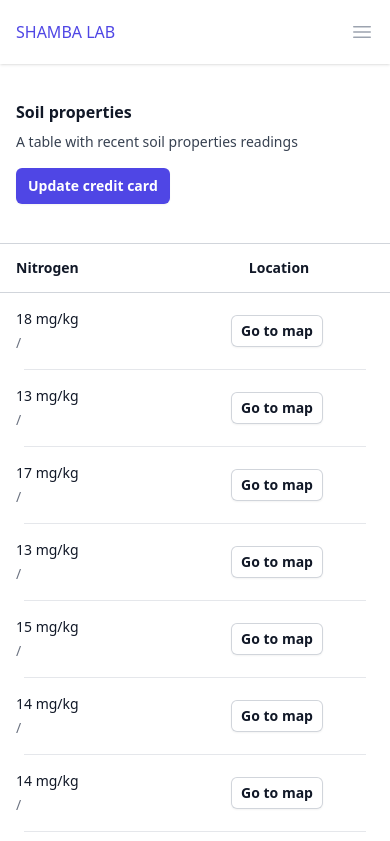
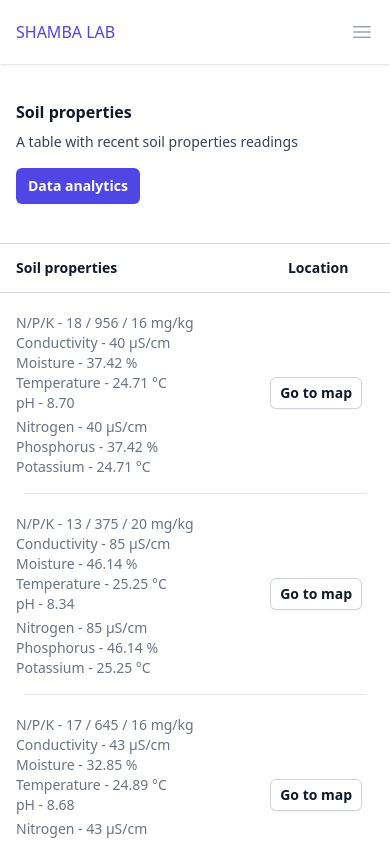
Before and after one commit to lennyjuma/shamba-ui, a Vue app: page /tables in a window 390 px wide. Shown: the top 841 px of the page. Built offline with nearby package versions, Linux system fonts and the light colour scheme; what highcharts-vue would draw is missing.

Commit message:
made tables responsive

```diff
--- a/src/views/tables/index.vue
+++ b/src/views/tables/index.vue
@@ -6,14 +6,16 @@
         <p class="mt-2 text-sm text-gray-700">A table with recent soil properties readings</p>
       </div>
       <div class="mt-4 sm:ml-16 sm:mt-0 sm:flex-none">
-        <button type="button" class="block rounded-md bg-indigo-600 px-3 py-2 text-center text-sm font-semibold text-white shadow-sm hover:bg-indigo-500 focus-visible:outline focus-visible:outline-2 focus-visible:outline-offset-2 focus-visible:outline-indigo-600">Update credit card</button>
+        <button type="button" class="block rounded-md bg-indigo-600 px-3 py-2 text-center text-sm font-semibold text-white shadow-sm hover:bg-indigo-500 focus-visible:outline focus-visible:outline-2 focus-visible:outline-offset-2 focus-visible:outline-indigo-600">Data analytics</button>
       </div>
     </div>
     <div class="-mx-4 mt-10 ring-1 ring-gray-300 sm:mx-0 sm:rounded-lg">
       <table class="min-w-full divide-y divide-gray-300">
         <thead>
         <tr>
-          <th scope="col" class="py-3.5 pl-4 pr-3 text-left text-sm font-semibold text-gray-900 sm:pl-6">Nitrogen</th>
+          <th scope="col" class="lg:hidden py-3.5 pl-4 pr-3 text-left text-sm font-semibold text-gray-900 sm:pl-6 ">Soil properties</th>
+          <th scope="col" class="md:table-cell lg:hidden hidden py-3.5 pl-4 pr-3 text-left text-sm font-semibold text-gray-900 sm:pl-6 ">Other properties</th>
+          <th scope="col" class="hidden py-3.5 pl-4 pr-3 text-left text-sm font-semibold text-gray-900 sm:pl-6 lg:table-cell">Nitrogen</th>
           <th scope="col" class="hidden px-3 py-3.5 text-left text-sm font-semibold text-gray-900 lg:table-cell">Phosphorus</th>
           <th scope="col" class="hidden px-3 py-3.5 text-left text-sm font-semibold text-gray-900 lg:table-cell">Potassium</th>
           <th scope="col" class="hidden px-3 py-3.5 text-left text-sm font-semibold text-gray-900 lg:table-cell">Conductivity</th>
@@ -27,17 +29,30 @@
         <tbody>
         <tr v-for="(soil, planIdx) in soil_properties" :key="soil.id">
           <td :class="[planIdx === 0 ? '' : 'border-t border-transparent', 'relative py-4 pl-4 pr-3 text-sm sm:pl-6']">
-            <div class="font-medium text-gray-900">
+            <div class="font-medium text-gray-900 hidden lg:inline-block">
               {{ soil.nitrogen }} mg/kg
             </div>
-            <div class="mt-1 flex flex-col text-gray-500 sm:block lg:hidden">
-              <span>{{ soil.memory }} / {{ soil.cpu }}</span>
-              <span class="hidden sm:inline">·</span>
-              <span>{{ soil.storage }}</span>
+            <div class="mt-1 flex flex-col text-gray-500 sm:block md:hidden">
+              <span>N/P/K - {{ soil.nitrogen }} / {{ soil.phosphorous }} / {{ soil.potassium }} mg/kg</span>
+              <div>Conductivity - {{ soil.conductivity }} µS/cm</div>
+              <div>Moisture - {{ soil.moisture }} %</div>
+              <div>Temperature - {{ soil.temperature }} °C</div>
+              <div>pH - {{ soil.ph }} </div>
+            </div>
+            <div class="mt-1 flex flex-col text-gray-500 sm:hidden md:block lg:hidden">
+              <div>Nitrogen - {{ soil.conductivity }} µS/cm</div>
+              <div>Phosphorus - {{ soil.moisture }} %</div>
+              <div>Potassium - {{ soil.temperature }} °C</div>
             </div>
             <div v-if="planIdx !== 0" class="absolute -top-px left-6 right-0 h-px bg-gray-200" />
           </td>
           <td :class="[planIdx === 0 ? '' : 'border-t border-gray-200', 'hidden px-3 py-3.5 text-sm text-gray-500 lg:table-cell']">{{ soil.phosphorous }} mg/kg</td>
+          <td :class="[planIdx === 0 ? '' : 'border-t border-gray-200', 'hidden px-3 py-3.5 text-sm text-gray-500 md:table-cell lg:hidden']">
+            <div>Conductivity - {{ soil.conductivity }} µS/cm</div>
+            <div>Moisture - {{ soil.moisture }} %</div>
+            <div>Temperature - {{ soil.temperature }} °C</div>
+            <div>pH - {{ soil.ph }} </div>
+          </td>
           <td :class="[planIdx === 0 ? '' : 'border-t border-gray-200', 'hidden px-3 py-3.5 text-sm text-gray-500 lg:table-cell']">{{ soil.potassium }} mg/kg</td>
           <td :class="[planIdx === 0 ? '' : 'border-t border-gray-200', 'hidden px-3 py-3.5 text-sm text-gray-500 lg:table-cell']">{{ soil.conductivity }} µS/cm</td>
           <td :class="[planIdx === 0 ? '' : 'border-t border-gray-200', 'hidden px-3 py-3.5 text-sm text-gray-500 lg:table-cell']">{{ soil.moisture }} %</td>
```
